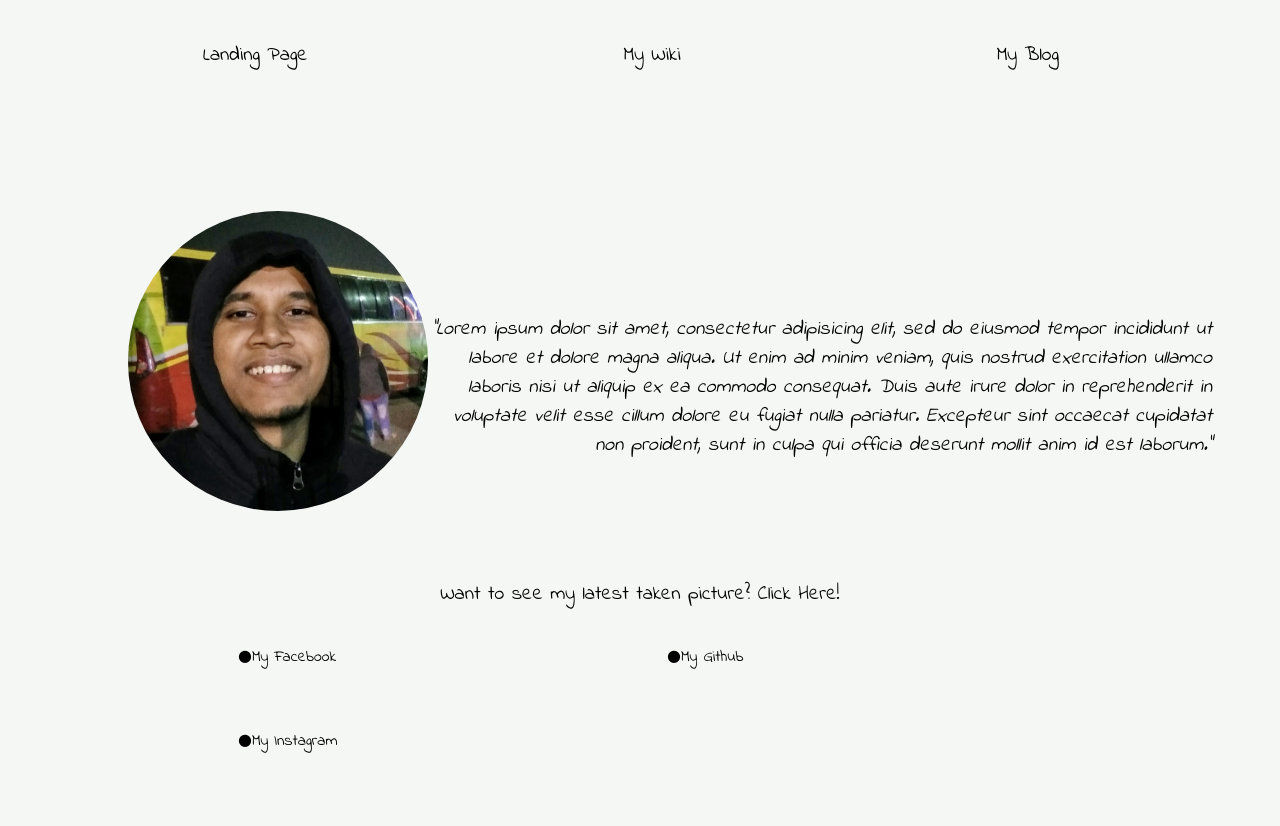
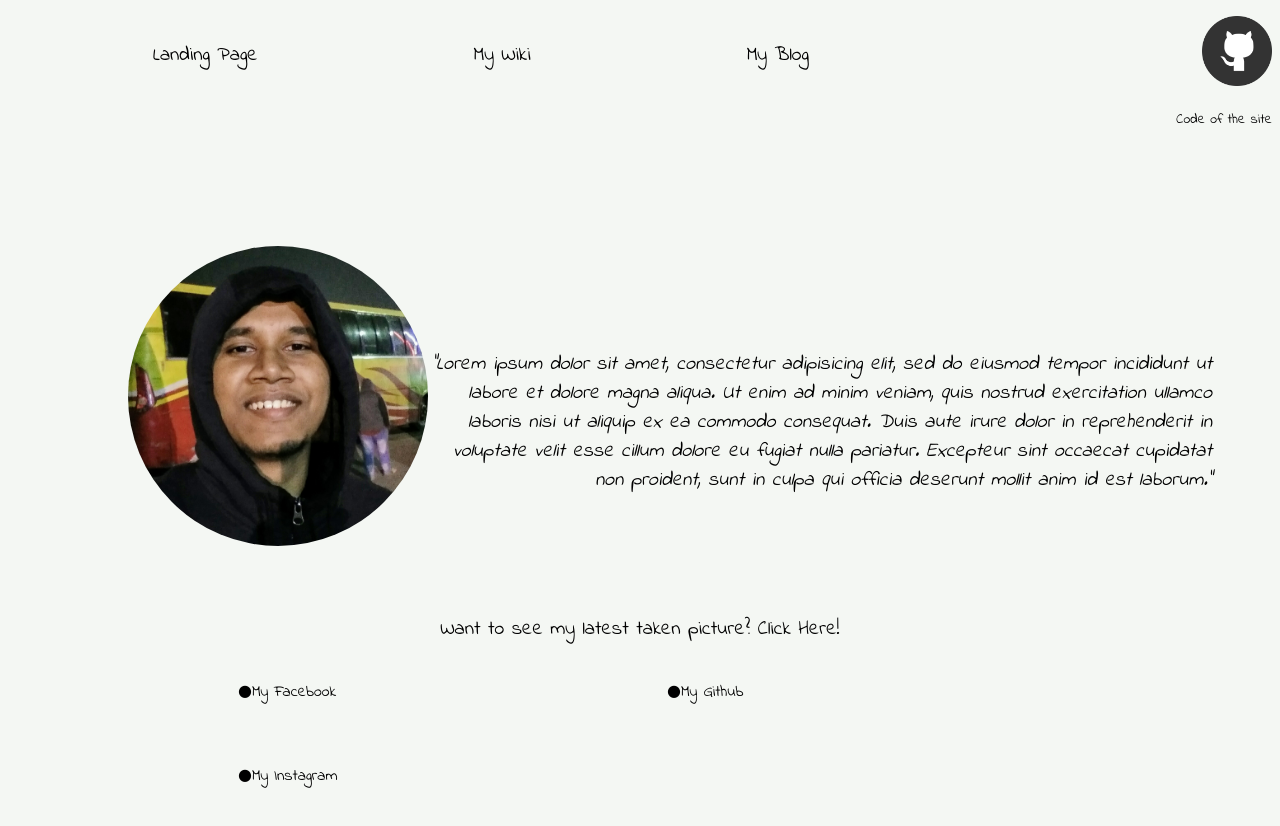
Before and after one commit to riffAt2013/mySite, a plain HTML site: page index.html in a window 1280 px wide. Drawn offline with Linux system fonts and the light colour scheme.

Commit message:
added github logo

```diff
--- a/index.html
+++ b/index.html
@@ -12,7 +12,13 @@
 				<li><a href="index.html">Landing Page</a></li>
 				<li><a href="wiki.html">My Wiki</a></li>
 				<li><a href="blog.html">My Blog</a></li>
+				<a href="https://github.com/riffAt2013/mySite">
+					<img src="statics/github.png" width="70px" height="70px">
+				</a>
+				<p>Code of the site</p>
 			</ul>
+
+
 		</nav>
 
 		<article>
--- a/styles/styleHome.css
+++ b/styles/styleHome.css
@@ -6,8 +6,22 @@ body{
 nav li{
 	list-style: none;
 	display: inline-block;
-	margin: 20px 150px;
+	margin: 20px 100px;
 	padding: 5px;
+}
+
+ul img{
+	float: right;
+	transition-duration: 0.4s;
+}
+
+ul img:hover{
+	transform: scale(1.1);
+}
+
+ul p{
+	text-align: right;
+	font-size: 14px;
 }
 
 nav li:hover{
```
Also changed, not shown: statics/github.png (added).
